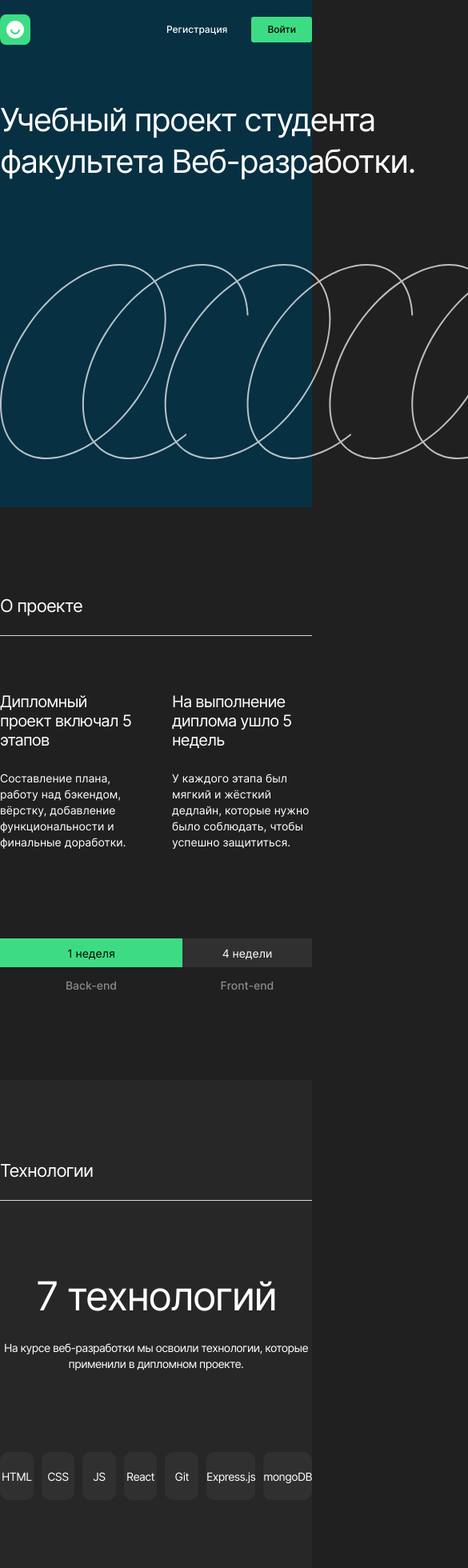
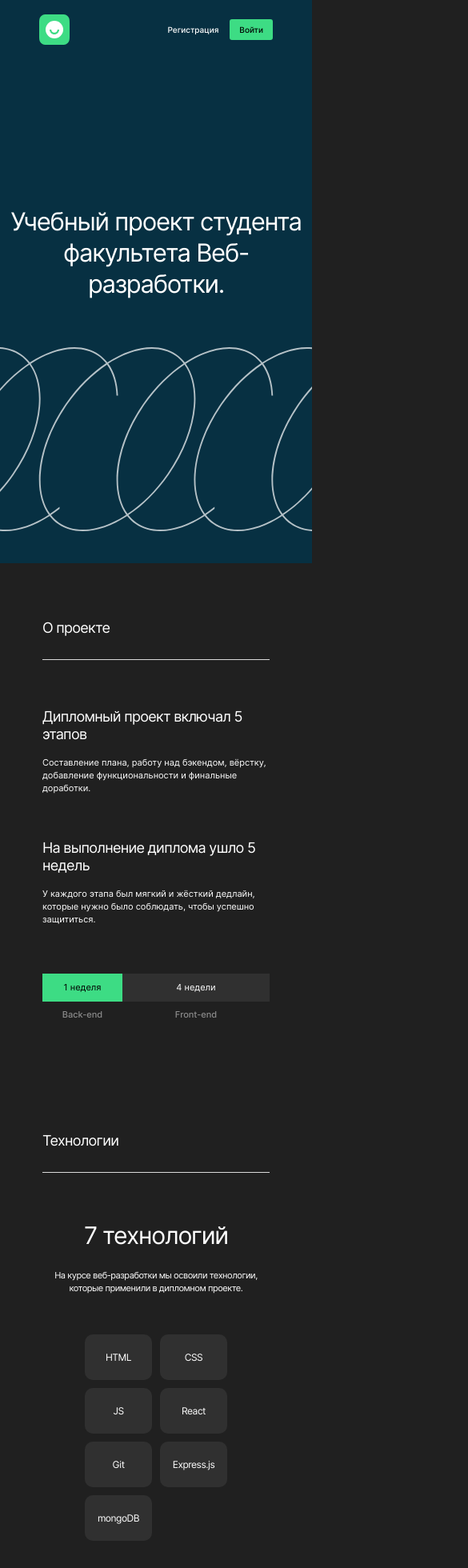
Before and after one commit to mrvinil/movies-explorer-frontend, a React (Create React App) app: page / in a window 390 px wide. Shown: the top 1960 px of the page at 80% size, 585 px wide, since content can reach past the window. Built offline with nearby package versions, Linux system fonts and the light colour scheme.

Commit message:
level-2: adaptiv full

```diff
--- a/src/components/App/App.css
+++ b/src/components/App/App.css
@@ -10,7 +10,11 @@
   --color__green: #3DDC84;
   --color__red: #EE3465;
 
-  --width-container_base: 1140px;
+  --width-container_1280: 1140px;
+  --width-container_768_big: 708px;
+  --width-container_768: 668px;
+  --width-container_320_big: 292px;
+  --width-container_320: 284px;
 }
 
 .body {
@@ -26,14 +30,12 @@
 }
 
 .container-fluid {
-  min-width: 320px;
   max-width: 100%;
   width: 100%;
 }
 
 .container {
-  min-width: 320px;
-  max-width: var(--width-container_base);
+  max-width: var(--width-container_1280);
   margin: 0 auto;
 }
 
@@ -81,6 +83,31 @@
   background: var(--color__dark);
 }
 
+@media (min-width: 768px) and (max-width: 992px) {
+  .container {
+    max-width: var(--width-container_768);
+  }
+  .container_size_big {
+    max-width: var(--width-container_768_big);
+  }
+}
+
+@media (max-width: 424px) {
+  .container {
+    max-width: var(--width-container_320);
+  }
+  .container_size_big {
+    max-width: var(--width-container_320_big);
+  }
+  .section-title {
+    font-size: 18px;
+    line-height: 22px;
+  }
+  .theme_dark {
+    background: transparent;
+  }
+}
+
 /*HEADER ==============*/
 
 .header {
@@ -124,6 +151,19 @@
   -moz-border-radius: 3px;
   border-radius: 3px;
 }
+
+@media (max-width: 424px) {
+  .header__personal {
+    gap: 14px;
+  }
+  .header__personal-signup {
+    font-size: 10px;
+  }
+  .header__personal-signin {
+    font-size: 10px;
+    padding: 5px 12px;
+  }
+}
 /*============ HEADER*/
 
 /*LEAD ================*/
@@ -147,10 +187,49 @@
 
 .lead__img {
   justify-self: end;
-  background: url(../../images/lead__img.svg) no-repeat;
-  background-size: cover;
-  width: 722px;
-  height: 244px;
+  width: 100%;
+  max-width: 722px;
+  object-fit: cover;
+}
+
+@media (min-width: 768px) and (max-width: 992px) {
+  .lead {
+    gap: 140px;
+    justify-content: center;
+    padding: 300px 0 70px;
+  }
+  .lead__title {
+    text-align: center;
+    max-width: 680px;
+  }
+  .lead__img {
+    max-width: 680px;
+    height: 230px;
+    justify-self: center;
+  }
+}
+
+@media (max-width: 424px) {
+  .lead {
+    max-width: 100%;
+    gap: 60px;
+    justify-content: center;
+    padding: 183px 0 40px;
+    overflow: hidden;
+  }
+  .lead__title {
+    font-size: 31px;
+    line-height: 39px;
+    padding: 0 5px;
+    text-align: center;
+  }
+  .lead__img {
+    width: auto;
+    justify-self: center;
+    max-height: 230px;
+    object-fit: cover;
+    overflow: hidden;
+  }
 }
 
 /*============= LEAD*/
@@ -231,6 +310,63 @@
   color: var(--color__gray);
 }
 
+@media (min-width: 768px) and (max-width: 992px) {
+  .about {
+    padding: 90px 0;
+  }
+  .about__text {
+    gap: 30px;
+    margin: 70px 0 93px;
+  }
+  .about__text-item {
+    gap: 22px;
+  }
+  .about__text-desc {
+    font-size: 12px;
+    line-height: 18px;
+  }
+  .about__timing {
+    grid-template-columns: 140px auto;
+  }
+}
+
+@media (max-width: 424px) {
+  .about {
+    padding: 70px 0;
+  }
+  .about__text {
+    grid-template-columns: 1fr;
+    gap: 56px;
+    margin: 60px 0;
+  }
+  .about__text-item {
+    gap: 16px;
+  }
+  .about__text-title {
+    font-size: 18px;
+    line-height: 22px;
+  }
+  .about__text-desc {
+    font-size: 11px;
+    line-height: 16px;
+  }
+  .about__timing {
+    grid-template-columns: 100px auto;
+  }
+  .about__timing-item {
+    gap: 10px;
+  }
+  .about__timing-title {
+    font-size: 11px;
+    line-height: 13px;
+    min-height: 35px;
+  }
+  .about__timing-desc {
+    font-size: 11px;
+    line-height: 13px;
+  }
+}
+
 /*================ ABOUT*/
 
 /*TECH ================*/
@@ -292,6 +428,55 @@
   min-height: 60px;
   cursor: default;
 }
+
+@media (min-width: 768px) and (max-width: 992px) {
+  .tech {
+    padding: 90px 0;
+  }
+  .tech__text {
+    gap: 22px;
+    margin: 80px 0 83px;
+  }
+  .tech__text-desc {
+    font-size: 12px;
+    line-height: 18px;
+  }
+  .tech__skills-item {
+    font-size: 12px;
+    line-height: 15px;
+    width: 84px;
+    min-height: 57px;
+  }
+}
+@media (max-width: 424px) {
+  .tech {
+    padding: 70px 0;
+  }
+  .tech__text {
+    gap: 24px;
+    margin: 60px 0 50px;
+  }
+  .tech__text-title {
+    font-size: 30px;
+    line-height: 36px;
+  }
+  .tech__text-desc {
+    font-size: 11px;
+    line-height: 16px;
+  }
+  .tech__skills {
+    flex-wrap: wrap;
+    max-width: 178px;
+    justify-content: start;
+    margin: 0 auto;
+  }
+  .tech__skills-item {
+    font-size: 12px;
+    line-height: 15px;
+    width: 84px;
+    min-height: 57px;
+  }
+}
 /*================ TECH*/
 
 /*STUDENT =============*/
@@ -312,6 +497,8 @@
 }
 
 .student__about-photo {
+  object-fit: cover;
+  width: 100%;
   max-width: 270px;
   -webkit-border-radius: 10px;
   -moz-border-radius: 10px;
@@ -414,6 +601,90 @@
   width: 25px;
   height: 17px;
 }
+
+@media (min-width: 768px) and (max-width: 992px) {
+  .student {
+    padding: 90px 0 71px;
+  }
+  .student__about {
+    grid-template-columns: 348px auto;
+    justify-content: space-between;
+    padding: 66px 0 91px;
+  }
+  .student__about-name {
+    font-size: 40px;
+    line-height: 40px;
+  }
+  .student__about-job {
+    padding: 16px 0 20px;
+    font-size: 12px;
+    line-height: 18px;
+  }
+  .student__about-desc {
+    font-size: 12px;
+    line-height: 18px;
+  }
+  .student__about-photo {
+    max-width: 255px;
+  }
+  .student__portfolio-link {
+    font-size: 28px;
+  }
+}
+@media (max-width: 424px) {
+  .student {
+    padding: 70px 0 51px;
+  }
+  .student__about {
+    grid-template-columns: 1fr;
+    padding: 60px 0 70px;
+    gap: 40px;
+  }
+  .student__about-text {
+    order: 2;
+  }
+  .student__about-photo {
+    order: 1;
+    max-width: 100%;
+  }
+  .student__about-name {
+    font-size: 30px;
+    line-height: 36px;
+  }
+  .student__about-job {
+    padding: 20px 0;
+    font-size: 11px;
+    line-height: 16px;
+  }
+  .student__about-desc {
+    font-size: 11px;
+    line-height: 16px;
+  }
+  .student__about-github {
+    padding-top: 40px;
+  }
+  .student__portfolio {
+    gap: 40px;
+  }
+  .student__portfolio-title {
+    font-size: 14px;
+    line-height: 20px;
+  }
+  .student__portfolio-item {
+    min-height: 48px;
+  }
+  .student__portfolio-link {
+    font-size: 18px;
+    line-height: 28px;
+  }
+  .student__portfolio-link::after {
+    width: 11px;
+    height: 14px;
+  }
+  .student__portfolio-item::after {
+    border-bottom: 1px solid #E6E6E6;
+  }
+}
 /*============= STUDENT*/
 
 
@@ -470,32 +741,68 @@
   line-height: 16px;
 }
 
+@media (max-width: 424px) {
+  .footer {
+    padding: 79px 0 10px;
+  }
+  .footer__title {
+    font-size: 12px;
+    line-height: 15px;
+  }
+  .footer__bot {
+    display: flex;
+    flex-direction: column;
+    align-items: center;
+    gap: 30px;
+  }
+  .footer__copyright {
+    order: 2;
+    font-size: 12px;
+    line-height: 15px;
+    color: var(--color__gray);
+  }
+  .footer__project {
+    display: flex;
+    flex-direction: column;
+    align-items: center;
+    gap: 12px;
+    order: 1;
+  }
+  .footer__project-link {
+    font-size: 12px;
+    line-height: 15px;
+  }
+}
 /*================= FOOTER*/
 
-
-/* Portrait tablets and medium desktops */
-@media (min-width: 1024px) and (max-width: 1279px) {
-
+@media (min-width: 425px) and (max-width: 725px) {
+  .container {
+    padding-left: 15px;
+    padding-right: 15px;
+  }
+  .student__portfolio-link {
+    font-size: 24px;
+  }
+  .student__about {
+    grid-template-columns: 1fr;
+    gap: 30px;
+  }
+  .student__about-photo {
+    order: 1;
+    justify-self: center;
+    max-width: 100%;
+  }
+  .student__about-text {
+    order: 2;
+  }
+  .student__about-github {
+    margin-top: 20px;
+  }
 }
 
-/* Portrait tablets and small desktops */
-@media (min-width: 768px) and (max-width: 1023px) {
-
+@media (min-width: 992px) {
+  .container {
+    padding-left: 15px;
+    padding-right: 15px;
+  }
 }
-
-@media (min-width: 425px) and (max-width: 992px) {
-
-}
-
-@media (max-width: 720px) {
-
-}
-
-@media (max-width: 550px) {
-
-}
-
-/* Landscape phones and smaller */
-@media (max-width: 424px) {
-
-}
--- a/src/components/App/App.js
+++ b/src/components/App/App.js
@@ -1,20 +1,21 @@
 import photoStudent from '../../images/student__photo.png';
+import leadImg from '../../images/lead__img.svg';
 import './App.css';
 
 function App() {
   return (
     <>
       <div className="container-fluid theme_dark_blue">
-        <header className="header container">
+        <header className="header container container_size_big">
           <a href="/" className="header__logo link"></a>
           <div className="header__personal">
             <a href="#" className="header__personal-signup link">Регистрация</a>
             <a href="#" className="header__personal-signin btn">Войти</a>
           </div>
         </header>
-        <section className="lead container">
+        <section className="lead container container_size_big">
           <h1 className="lead__title">Учебный проект студента факультета Веб-разработки.</h1>
-          <div className="lead__img"></div>
+          <img src={leadImg} alt="Project" className="lead__img"/>
         </section>
       </div>
 
@@ -90,7 +91,7 @@ function App() {
         </div>
       </section>
 
-      <footer className="footer container">
+      <footer className="footer container container_size_big">
         <h3 className="footer__title">Учебный проект Яндекс.Практикум х BeatFilm.</h3>
         <div className="footer__bot">
           <p className="footer__copyright">© 2022</p>
```
